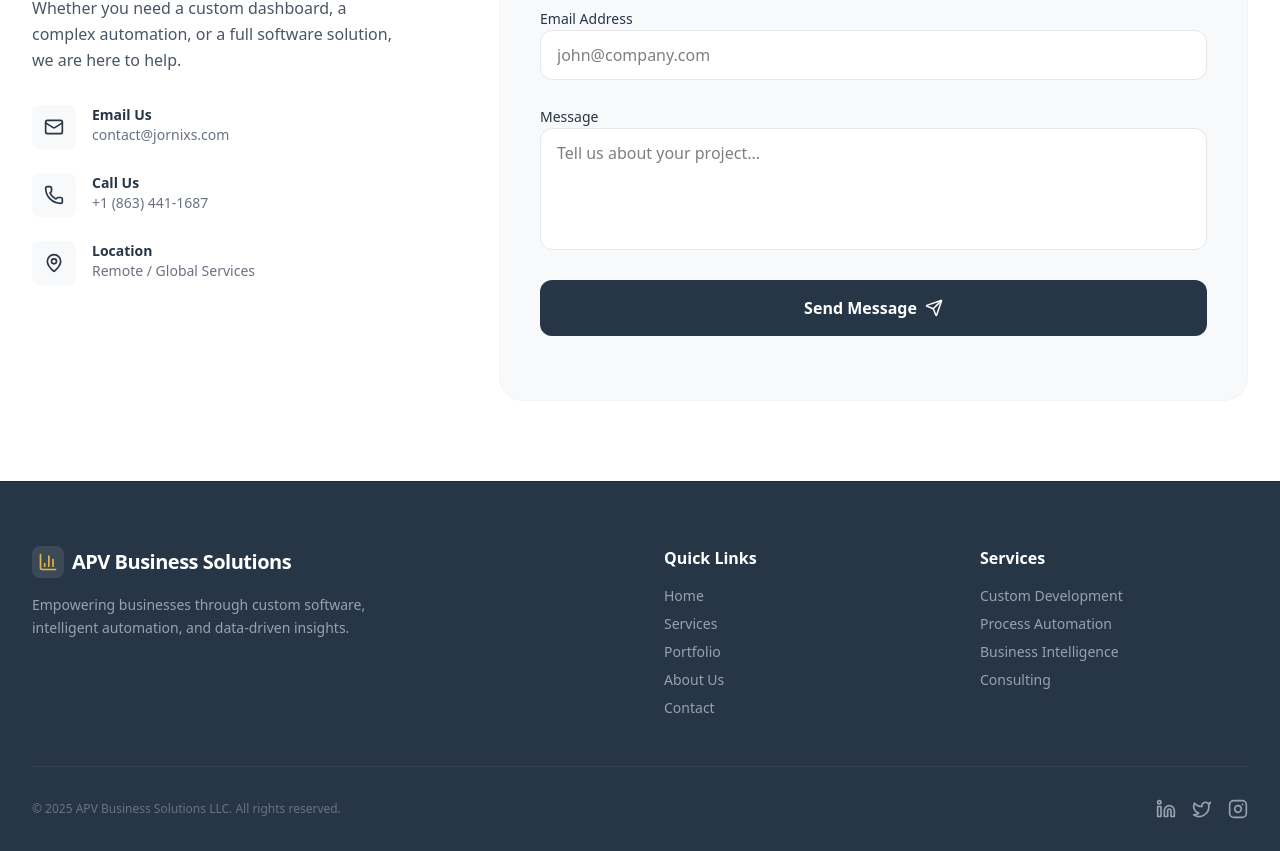
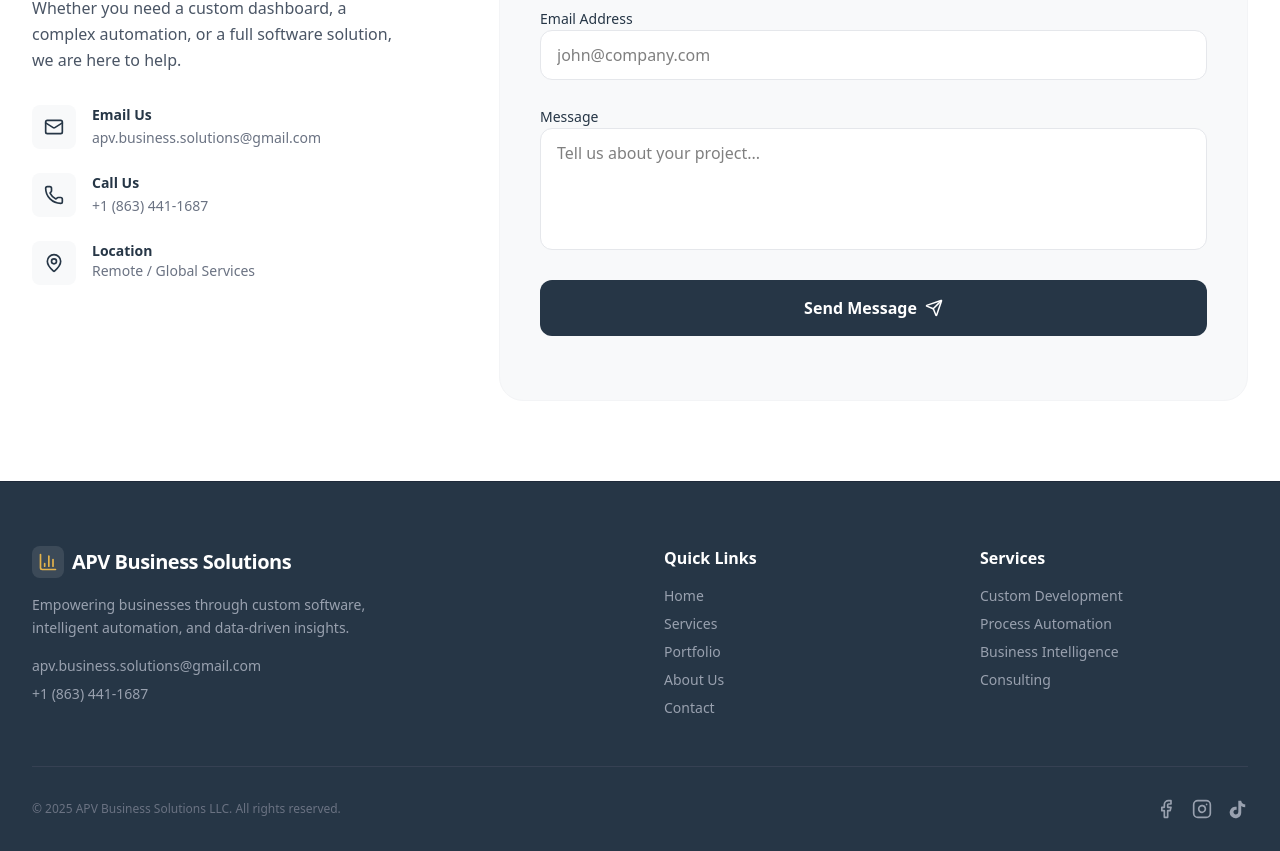
Before and after one commit to alexpase322/APV-Solutions, a React (Vite) app: page / in a window 1280 px wide. Shown: the part 3055-3906 px from the top of the page. Built offline with nearby package versions, Linux system fonts and the light colour scheme.

Commit message:
feat: changes in icons for social media

```diff
--- a/index.html
+++ b/index.html
@@ -53,10 +53,14 @@
         "url": "https://apvsolutions.tech",
         "logo": "https://apvsolutions.tech/logo.svg",
         "description": "APV Business Solutions builds custom software, no-code automations and Power BI dashboards for small and mid-sized businesses.",
-        "email": "contact@jornixs.com",
+        "email": "apv.business.solutions@gmail.com",
         "telephone": "+1-863-441-1687",
         "areaServed": ["US", "LATAM"],
-        "sameAs": []
+        "sameAs": [
+          "https://www.facebook.com/APVBusinessSolutions",
+          "https://www.instagram.com/apv.business.solutions/",
+          "https://www.tiktok.com/@apoyo.hispanos"
+        ]
       }
     </script>
 
--- a/src/components/Contact.jsx
+++ b/src/components/Contact.jsx
@@ -40,7 +40,7 @@ const Contact = () => {
                 </div>
                 <div>
                   <h4 className="font-bold text-[#263646] text-sm">Email Us</h4>
-                  <p className="text-gray-500 text-sm">contact@jornixs.com</p>
+                  <a href="mailto:apv.business.solutions@gmail.com" className="text-gray-500 text-sm hover:text-[#94A378] transition-colors">apv.business.solutions@gmail.com</a>
                 </div>
               </div>
 
@@ -50,7 +50,7 @@ const Contact = () => {
                 </div>
                 <div>
                   <h4 className="font-bold text-[#263646] text-sm">Call Us</h4>
-                  <p className="text-gray-500 text-sm">+1 (863) 441-1687</p>
+                  <a href="tel:+18634411687" className="text-gray-500 text-sm hover:text-[#94A378] transition-colors">+1 (863) 441-1687</a>
                 </div>
               </div>
 
--- a/src/components/Footer.jsx
+++ b/src/components/Footer.jsx
@@ -1,6 +1,20 @@
 import React from 'react';
-import { BarChart3, Linkedin, Twitter, Instagram } from 'lucide-react';
+import { BarChart3, Facebook, Instagram } from 'lucide-react';
 import { Link } from 'react-router-dom';
+
+// TikTok icon (lucide-react does not include it natively)
+const TikTokIcon = ({ size = 20 }) => (
+  <svg
+    xmlns="http://www.w3.org/2000/svg"
+    width={size}
+    height={size}
+    viewBox="0 0 24 24"
+    fill="currentColor"
+    aria-hidden="true"
+  >
+    <path d="M19.59 6.69a4.83 4.83 0 0 1-3.77-4.25V2h-3.45v13.67a2.89 2.89 0 0 1-5.2 1.74 2.89 2.89 0 0 1 2.31-4.64 2.93 2.93 0 0 1 .88.13V9.4a6.84 6.84 0 0 0-6.16 11.61 6.85 6.85 0 0 0 11.69-4.84V8.27a8.16 8.16 0 0 0 4.77 1.52V6.36a4.85 4.85 0 0 1-1.07-.07Z" />
+  </svg>
+);
 
 const Footer = () => {
   return (
@@ -17,9 +31,21 @@ const Footer = () => {
               </div>
               <span className="font-bold text-xl tracking-tight">APV Business Solutions</span>
             </div>
-            <p className="text-gray-400 text-sm leading-relaxed max-w-sm">
+            <p className="text-gray-400 text-sm leading-relaxed max-w-sm mb-4">
               Empowering businesses through custom software, intelligent automation, and data-driven insights.
             </p>
+            <ul className="space-y-2 text-sm text-gray-400">
+              <li>
+                <a href="mailto:apv.business.solutions@gmail.com" className="hover:text-[#94A378] transition-colors">
+                  apv.business.solutions@gmail.com
+                </a>
+              </li>
+              <li>
+                <a href="tel:+18634411687" className="hover:text-[#94A378] transition-colors">
+                  +1 (863) 441-1687
+                </a>
+              </li>
+            </ul>
           </div>
 
           {/* Quick Links */}
@@ -54,31 +80,31 @@ const Footer = () => {
 
           <div className="flex gap-4">
             <a
-              href="https://www.linkedin.com/"
+              href="https://www.facebook.com/APVBusinessSolutions"
               target="_blank"
               rel="noopener noreferrer"
-              aria-label="APV Business Solutions on LinkedIn"
+              aria-label="APV Business Solutions on Facebook"
               className="text-gray-400 hover:text-[#E4B34C] transition-colors"
             >
-              <Linkedin size={20} aria-hidden="true" />
+              <Facebook size={20} aria-hidden="true" />
             </a>
             <a
-              href="https://twitter.com/"
-              target="_blank"
-              rel="noopener noreferrer"
-              aria-label="APV Business Solutions on Twitter"
-              className="text-gray-400 hover:text-[#E4B34C] transition-colors"
-            >
-              <Twitter size={20} aria-hidden="true" />
-            </a>
-            <a
-              href="https://www.instagram.com/"
+              href="https://www.instagram.com/apv.business.solutions/"
               target="_blank"
               rel="noopener noreferrer"
               aria-label="APV Business Solutions on Instagram"
               className="text-gray-400 hover:text-[#E4B34C] transition-colors"
             >
               <Instagram size={20} aria-hidden="true" />
+            </a>
+            <a
+              href="https://www.tiktok.com/@apoyo.hispanos"
+              target="_blank"
+              rel="noopener noreferrer"
+              aria-label="APV Business Solutions on TikTok"
+              className="text-gray-400 hover:text-[#E4B34C] transition-colors"
+            >
+              <TikTokIcon size={20} />
             </a>
           </div>
         </div>
```
